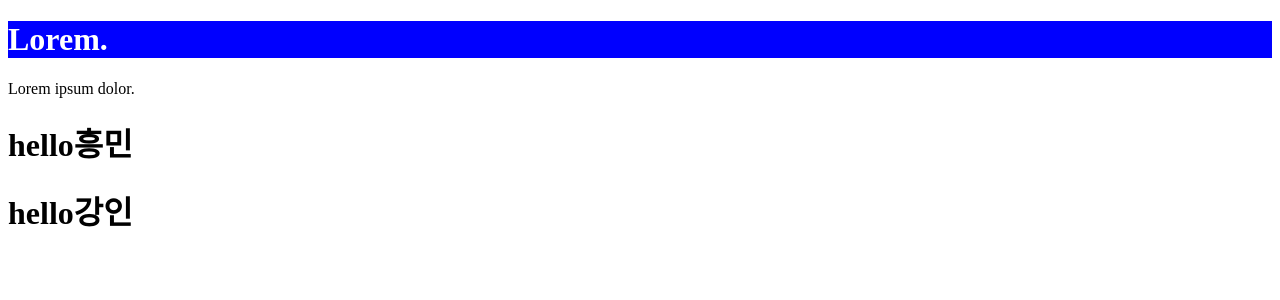
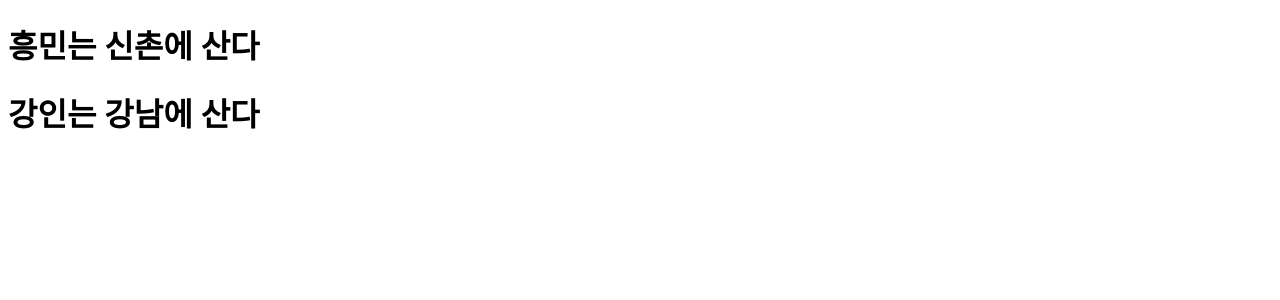
Before and after one commit to jjeongneee/react20231031, a React (Create React App) app: page / in a window 1280 px wide. Shown: the top 300 px of the page. Built offline with nearby package versions, Linux system fonts and the light colour scheme.

Commit message:
props destructuring assignment 구조분해할당

```diff
--- a/src/App.js
+++ b/src/App.js
@@ -1,30 +1,20 @@
 function App() {
   return (
     <>
-      <h1
-        className="note"
-        style={{ backgroundColor: "blue", color: "white" }}
-        title="제목 요소"
-      >
-        Lorem.
-      </h1>
-      <p title="문단 요소">Lorem ipsum dolor.</p>
-      <MyComp title="내 컴포넌트" name="흥민" />
-      <MyComp title="I am 컴포넌트에요" name="강인" />
+      <MyComp value="흥민" address="신촌" />
+      <MyComp value="강인" address="강남" />
     </>
   );
 }
 
-// 함수 인자로
-// 사용한 곳에서 넘긴 property들이 객체 형태로 담김
-// 예) title="내 컴포넌트"=> {title: "내 컴포넌트"}
-// 예) title="내 컴포넌트" name="흥민" => {title: "내 컴포넌트", name: "흥민"}
-//  property 줄여서 props
-function MyComp(props) {
-  console.log("MyComp가 받은 props", props);
+// {value : "흥민", address: "신촌"}
+// props에 바로 넣어도 키값 바로 넣어도됨
+function MyComp({ value, address }) {
   return (
     <div>
-      <h1 title={props.title}>hello{props.name}</h1>
+      <h1>
+        {value}는 {address}에 산다
+      </h1>
     </div>
   );
 }
```
